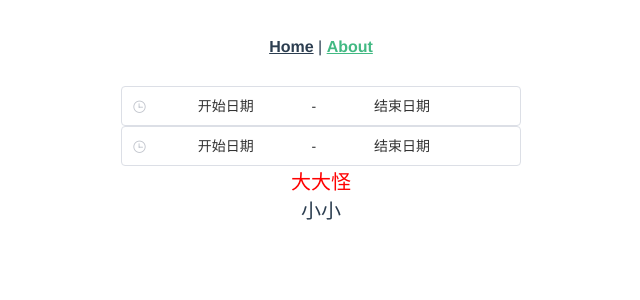
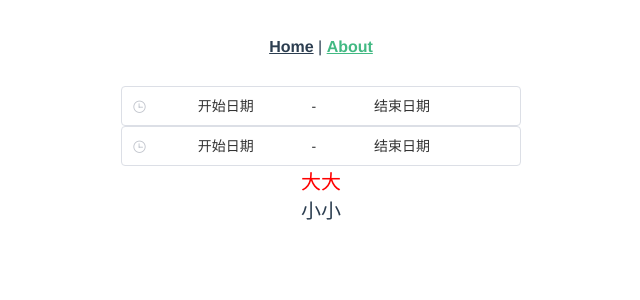
Before and after one commit to 1997zyb/vue2, a Vue app: page /about in a window 1280 px wide. Shown: the top 300 px of the page, without its empty margins (319-959 px from the left). Built offline with nearby package versions, Linux system fonts and the light colour scheme; what mavon-editor would draw is missing.

Commit message:
about修改

```diff
--- a/src/views/AboutView.vue
+++ b/src/views/AboutView.vue
@@ -11,7 +11,7 @@
       </el-date-picker>
     </div>
     <div class="ww">
-      <div class="box">大大怪</div>
+      <div class="box">大大</div>
       <div class="box">小小</div>
     </div>
   </div>
```
